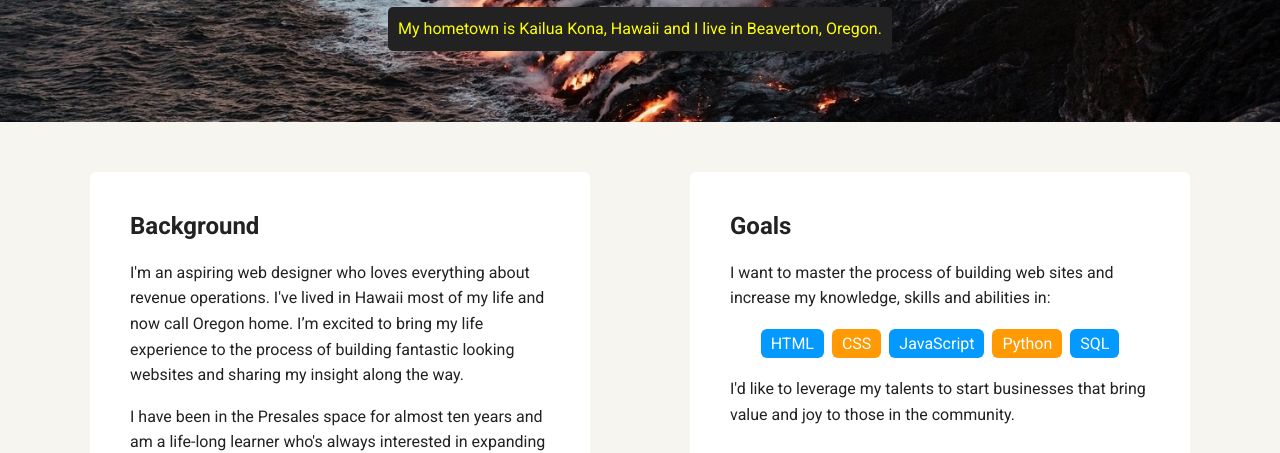
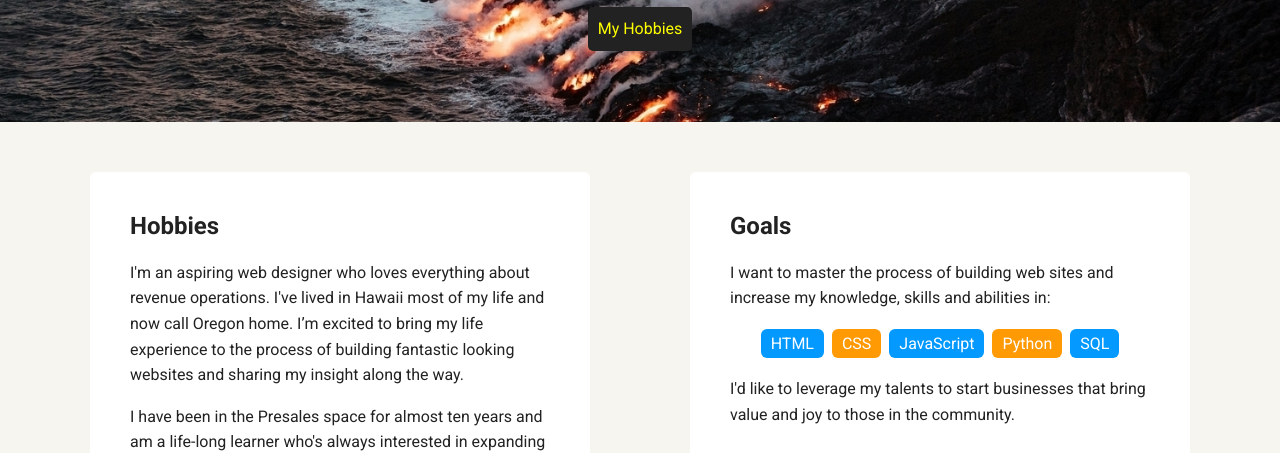
Before and after one commit to prokahyo/My-Awesome-Website, a plain HTML site: page hobbies.html in a window 1280 px wide. Shown: the part 348-801 px from the top of the page. Drawn offline with Linux system fonts and the light colour scheme; a web font is replaced by a local one.

Commit message:
updated hobbies

```diff
--- a/hobbies.html
+++ b/hobbies.html
@@ -20,12 +20,12 @@
     <header>
       <img src="images/rsz_kaohubjjtraining.jpg" alt="Profile pic of Ka'ohu Ah Yo" class="profile-image">
       <h1 class="tag name">My Hobbies</h1>
-      <p class="tag location">My hometown is Kailua Kona, Hawaii and I live in Beaverton, Oregon.</p>
+      <p class="tag location">My Hobbies</p>
     </header>
 
     <main class="flex">
       <div class="card">
-        <h2>Background</h2>
+        <h2>Hobbies</h2>
         <p>I&apos;m an aspiring web designer who loves everything about revenue operations. I've lived in Hawaii most of my life and now call Oregon home. I’m excited to bring my life experience to the process of building fantastic looking websites and sharing my insight along the way.</p>
         <p>I have been in the Presales space for almost ten years and am a life-long learner who's always interested in expanding my skillset.</p>
       </div>
```
